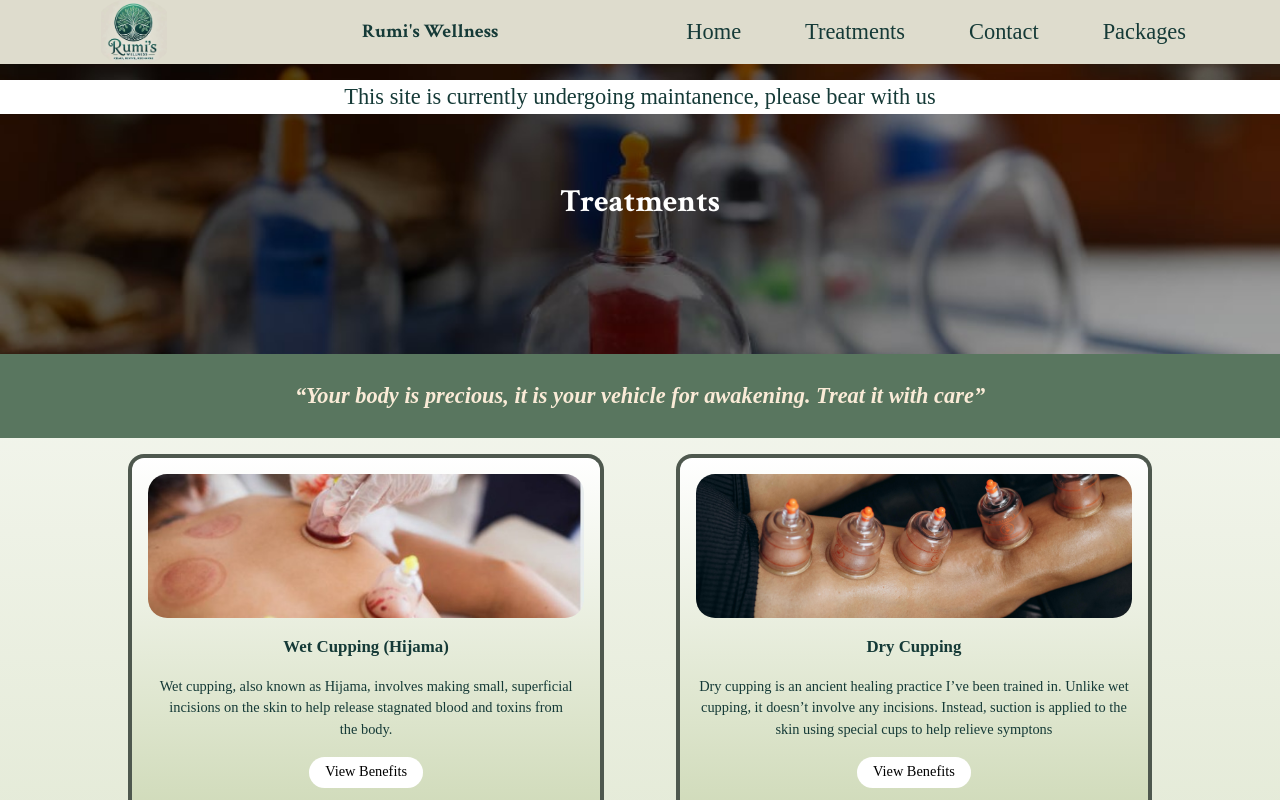
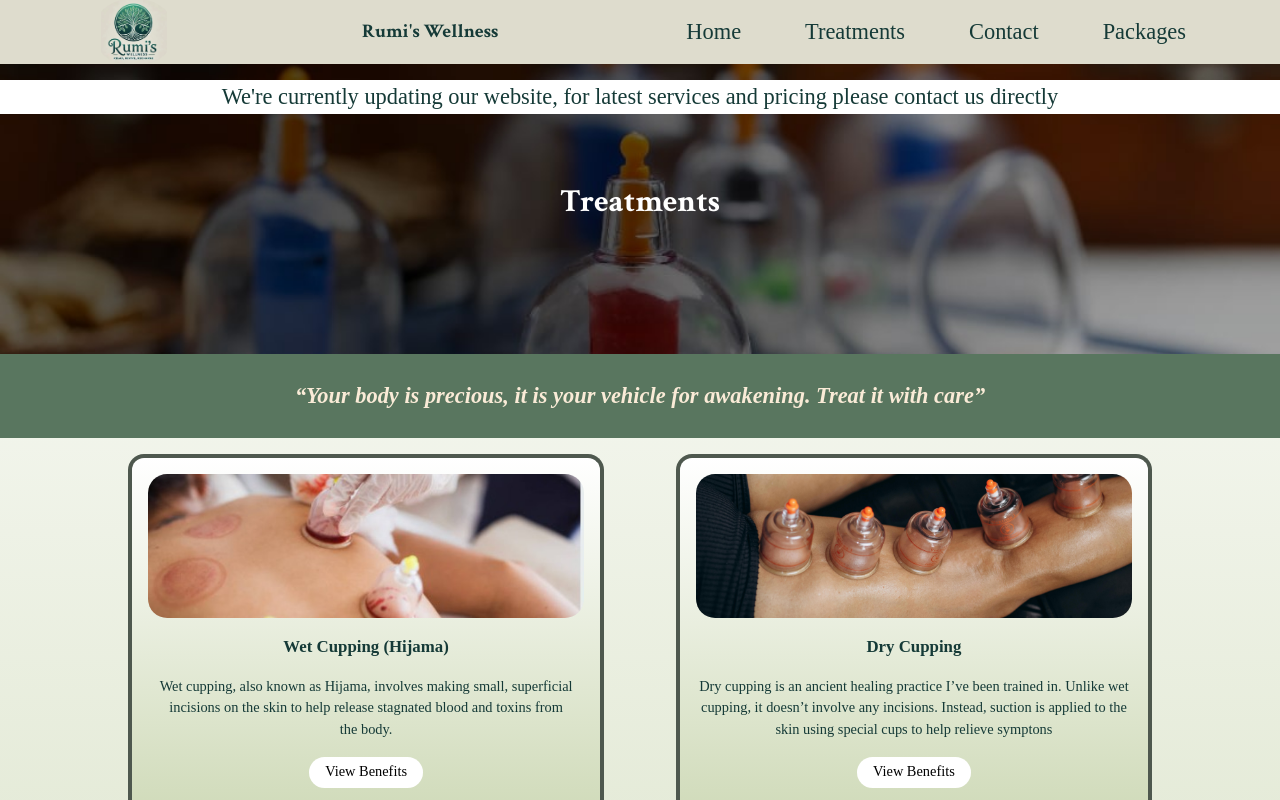
Before and after one commit to wawawoh/Rumi-wellness, a Next.js app in the folder my-app/: page /services in a window 1280 px wide. Shown: the top 800 px of the page. Built offline with nearby package versions, Linux system fonts and the light colour scheme; a web font is replaced by a local one.

Commit message:
changred wordign

```diff
--- a/my-app/src/app/components/navbar.module.css
+++ b/my-app/src/app/components/navbar.module.css
@@ -2,7 +2,7 @@
 
 .navbar {
    /* position: fixed; */
-z-index: 103;
+z-index: 100000000;
     flex-direction: column;
     position: absolute;
     right: 0;
@@ -27,6 +27,7 @@ z-index: 103;
 }
 
 .active {
+    z-index: 100000000;
     transform: translate(0);
     /* transition: ; */
     transition: transform 700ms ease-in;
--- a/my-app/src/app/components/temp.jsx
+++ b/my-app/src/app/components/temp.jsx
@@ -4,12 +4,13 @@ function Temp() {
       style={{
         position: "sticky",
         top: 80,
-        zIndex: 1000000,
+        zIndex: 10000,
 
         backgroundColor: "#fff",
       }}
     >
-      This site is currently undergoing maintanence, please bear with us
+      We're currently updating our website, for latest services and pricing
+      please contact us directly
     </div>
   );
 }
```
